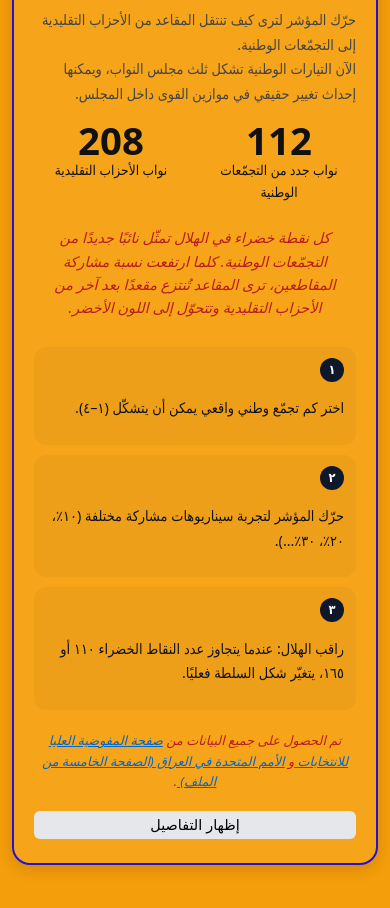
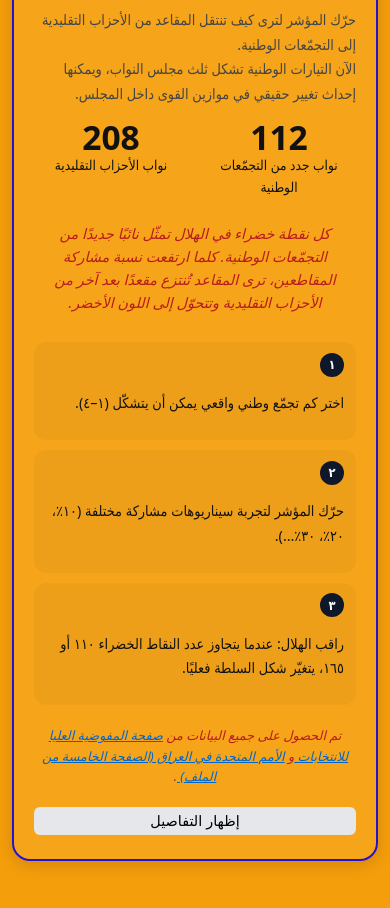
Before and after one commit to ezzed/projectx, a plain HTML site: page index.html in a window 390 px wide. Shown: the part 1445-2353 px from the top of the page. Drawn offline with Linux system fonts and the light colour scheme; a script that the page names is missing; a web font is replaced by a local one.

Commit message:
Add files via upload
numbere appearance on phones and tabletes

```diff
--- a/css/style_new_premium.css
+++ b/css/style_new_premium.css
@@ -1065,10 +1065,16 @@ body.dark img.logo {
 }
 
 /* ملخّص المقاعد في الموبايل فقط (الصندوق يمين/يسار الأرقام الكبيرة) */
+/* ملخّص المقاعد (يظهر على كل الأجهزة) */
 .parl-mobile-seats-summary {
-  display: none; /* افتراضياً مخفي */
-}
-
+  display: flex;
+  gap: 14px;
+  margin: 12px auto 8px;
+  max-width: 420px;
+  justify-content: center;
+}
+
+/* نصين (يمين ويسار) */
 .parl-mobile-seats-half {
   flex: 1;
   text-align: center;
@@ -1085,15 +1091,13 @@ body.dark img.logo {
   line-height: 1.6;
 }
 
+/* على الشاشات الصغيرة نصغّر الخط شوي فقط */
 @media (max-width: 700px) {
-  .parl-mobile-seats-summary {
-    display: flex;
-    gap: 14px;
-    margin: 12px auto 8px;
-    max-width: 420px;
-    justify-content: center;
-  }
-}
+  .parl-mobile-number {
+    font-size: 2.1rem;
+  }
+}
+
 
 /* نصوص الجوكر */
 .gov-program-text {
```
